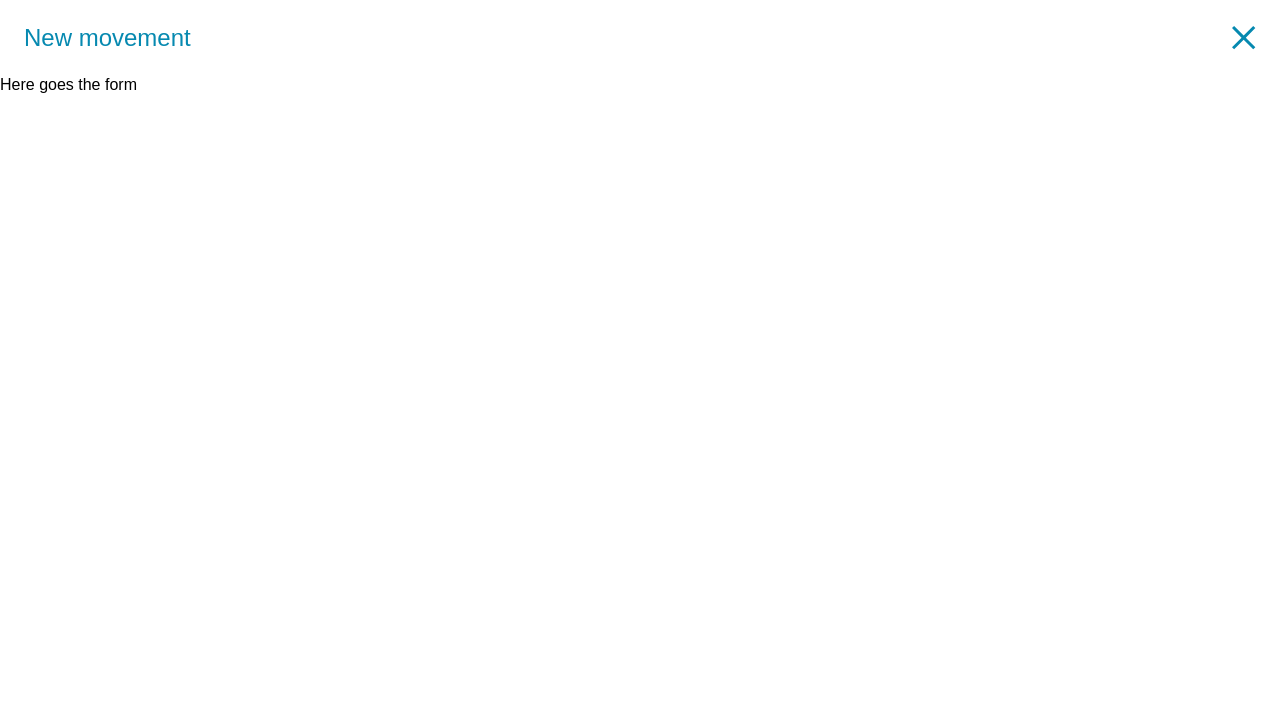
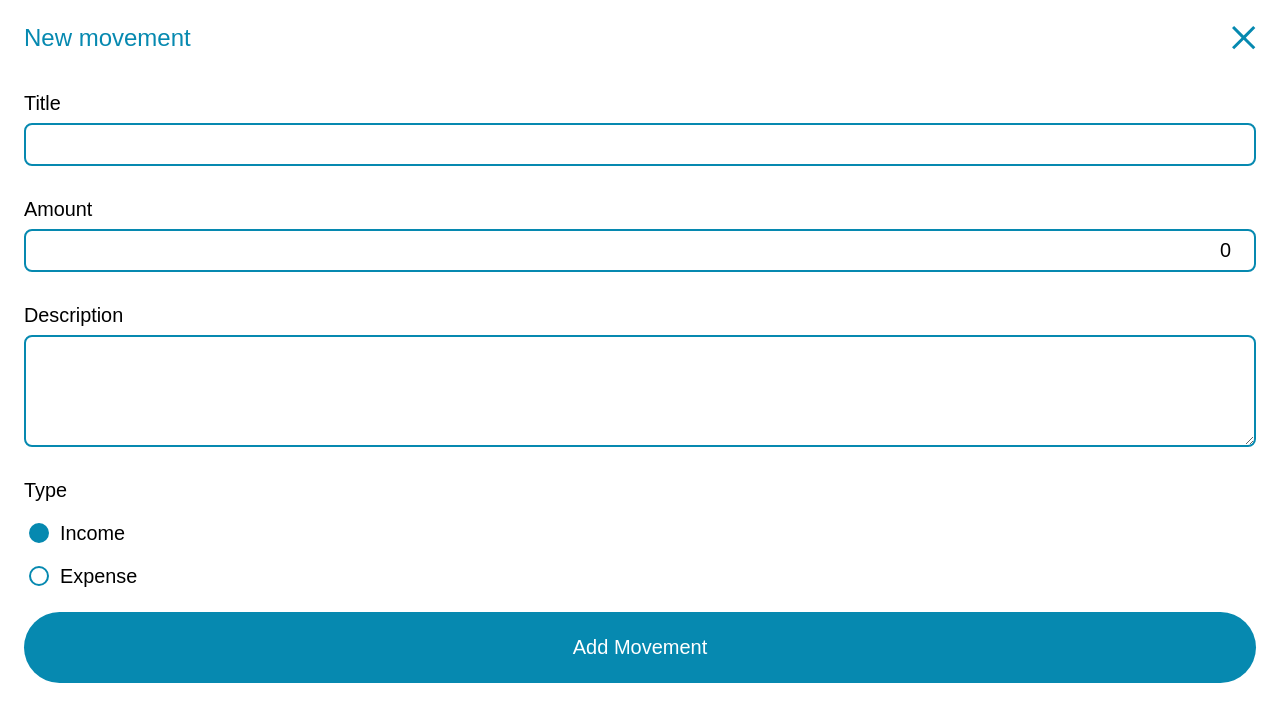
Before and after one commit to thomasnrggo/cashflow-Vue-, a Vue app: page / in a window 1280 px wide. Both pictures are taken after a click on the button "Add movement". Shown: the top 722 px of the page. Built offline with nearby package versions, Linux system fonts and the light colour scheme.

Commit message:
Add graphic

```diff
--- a/src/App.vue
+++ b/src/App.vue
@@ -20,7 +20,7 @@ export default {
       new Promise((resolve) => {
         setTimeout(() => {
           resolve(import('@/components/HomePage.vue'))
-        }, 2000);
+        }, 500);
       })
     ),
     SplashScreen
--- a/src/components/ActionButton.vue
+++ b/src/components/ActionButton.vue
@@ -2,7 +2,34 @@
     <button @click="showModal = true">Add movement</button>
     <teleport to="#app">
         <Modal  v-show="showModal" @close="showModal = false">
-            Here goes the form
+            <form @submit.prevent="submit">
+                <div class="field">
+                    <label>Title</label>
+                    <input type="text" v-model="title"/>
+                </div>
+                <div class="field">
+                    <label>Amount</label>
+                    <input type="number" v-model="amount"/>
+                </div>
+                <div class="field">
+                    <label>Description</label>
+                    <textarea rows="4" v-model="description"></textarea>
+                </div>
+                <div class="field">
+                    <label>Type</label>
+                    <label class="radio-label">
+                        <input type="radio" v-model="movementType" value="Income"/>
+                        <span>Income</span>
+                    </label>
+                    <label class="radio-label">
+                        <input type="radio" v-model="movementType" value="Expense"/>
+                        <span>Expense</span>
+                    </label>
+                </div>
+                <div class="action">
+                    <button>Add Movement</button>
+                </div>
+            </form>
         </Modal>
     </teleport>
 </template>
@@ -12,6 +39,15 @@ import { ref } from 'vue'
 import Modal from '@/components/Modal.vue'
 
 const showModal = ref(false)
+
+const title = ref('')
+const amount = ref(0)
+const description = ref('')
+const movementType = ref('Income')
+
+const submit = () => {
+    console.log('submit')
+}
 
 
 </script>
--- /dev/null
+++ b/src/components/Graphic.vue
@@ -0,0 +1,98 @@
+<!-- eslint-disable vue/multi-word-component-names -->
+<template>
+    <div>
+        <svg
+            @touchstart="tap"
+            @touchmove="tap"
+            @touchend="untap"
+            viewBox="0 0 300 200"
+        >
+            <line
+                stroke="#c4c4c4c4"
+                stroke-width="2"
+                x1="0"
+                :y1="zero"
+                x2="300"
+                :y2="zero"
+            />
+            <polyline
+                fill="none"
+                stroke="#0689B0"
+                stroke-width="2"
+                :points="points"
+            />
+            <line
+                v-show="showPointer"
+                stroke="#04b500"
+                stroke-width="2"
+                :x1="pointer"
+                y1="0"
+                :x2="pointer"
+                y2="200"
+            />
+        </svg>
+        <p>Last 30 days.</p>
+    </div>
+</template>
+
+<script setup>
+import { toRefs, defineProps, computed, ref } from 'vue'
+
+const props = defineProps({
+    amounts: {
+        type: Array,
+        default: () => [],
+    }
+})
+
+const { amounts } = toRefs(props)
+
+const amountToPixels = (amount) => {
+    const min = Math.min(...amounts.value);
+    const max = Math.max(...amounts.value);
+
+    const amountAbs = amount + Math.abs(min);
+    const minmax = Math.abs(max) + Math.abs(min);
+
+    return 200 - ((amountAbs * 100) / minmax) * 2;
+}
+
+const zero = computed(() => {
+    return amountToPixels(0);
+});
+
+const points = computed(() => {
+    const total = amounts.value.length;
+    return amounts.value.reduce((points, amount, i) => {
+        const x = (300 / total) * (i + 1);
+        const y = amountToPixels(amount);
+        return `${points} ${x},${y}`;
+    }, "0, 100");
+})
+
+const showPointer = ref(false)
+const pointer = ref(0);
+
+const tap = ({target, touches}) => {
+    showPointer.value = true;
+    const elementWidth = target.getBoundingClientRect().width;
+    const elementX = target.getBoundingClientRect().x;
+    const touchX = touches[0].clientX;
+    pointer.value = ((touchX - elementX) * 300) / elementWidth;
+}
+
+const untap = () => {
+    showPointer.value = false
+}
+
+</script>
+
+<style scoped>
+svg {
+    width: 100%;
+}
+
+p {
+    text-align: center;
+}
+</style>
--- a/src/components/HomePage.vue
+++ b/src/components/HomePage.vue
@@ -10,7 +10,7 @@
                 :amount="amount"
             >
                 <template #graphic>
-                    graphic
+                    <Graphic :amounts="amounts"/>
                 </template>
                  <template  #action>
                     <ActionButton/>
@@ -29,6 +29,7 @@ import HeaderComponent from './HeaderComponent'
 import Resume from './resume/index.vue'
 import Movements from './Movements/index.vue'
 import ActionButton from './ActionButton.vue'
+import Graphic from './Graphic.vue'
 
 
 export default {
@@ -37,7 +38,8 @@ export default {
     Header: HeaderComponent,
     Resume,
     Movements,
-    ActionButton
+    ActionButton,
+    Graphic
 },
     data() {
         return {
@@ -73,7 +75,8 @@ export default {
                     description: "Fix laptop",
                     amount: "1000",
                 },
-            ]
+            ],
+            amounts: [100, 200, 500, 200, -400, -600, -300, 0, 300, 500]
         }
     }
 }
```
